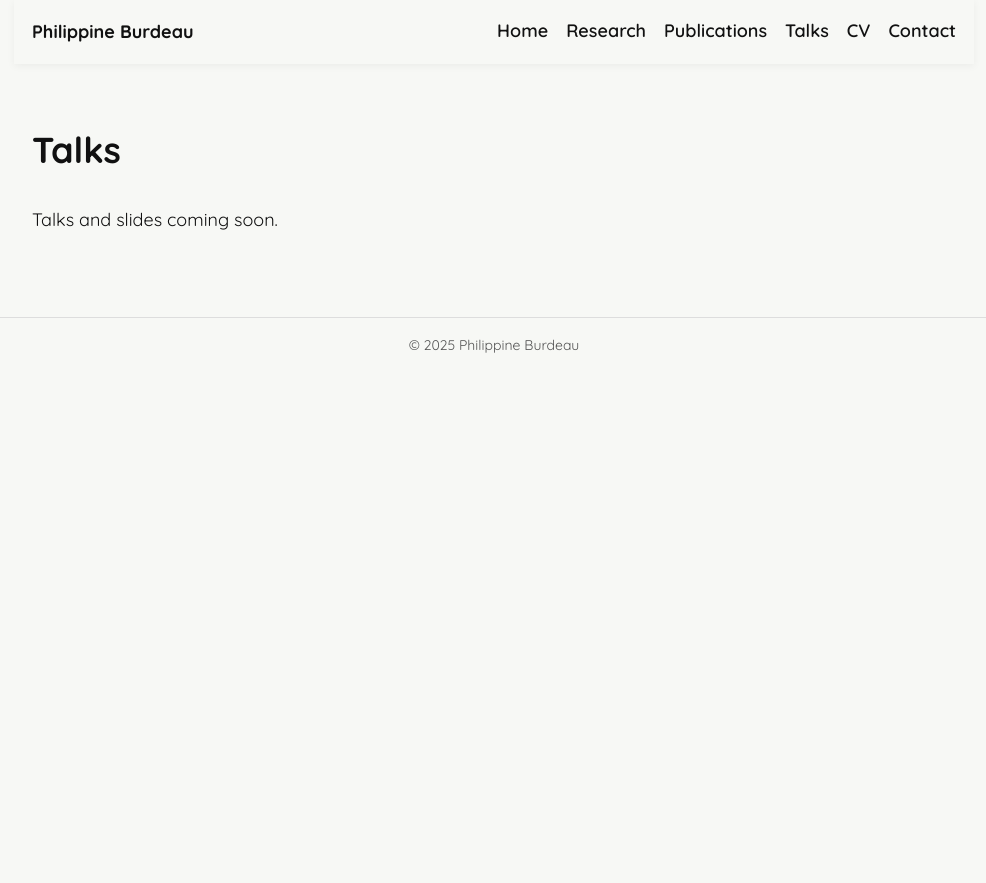
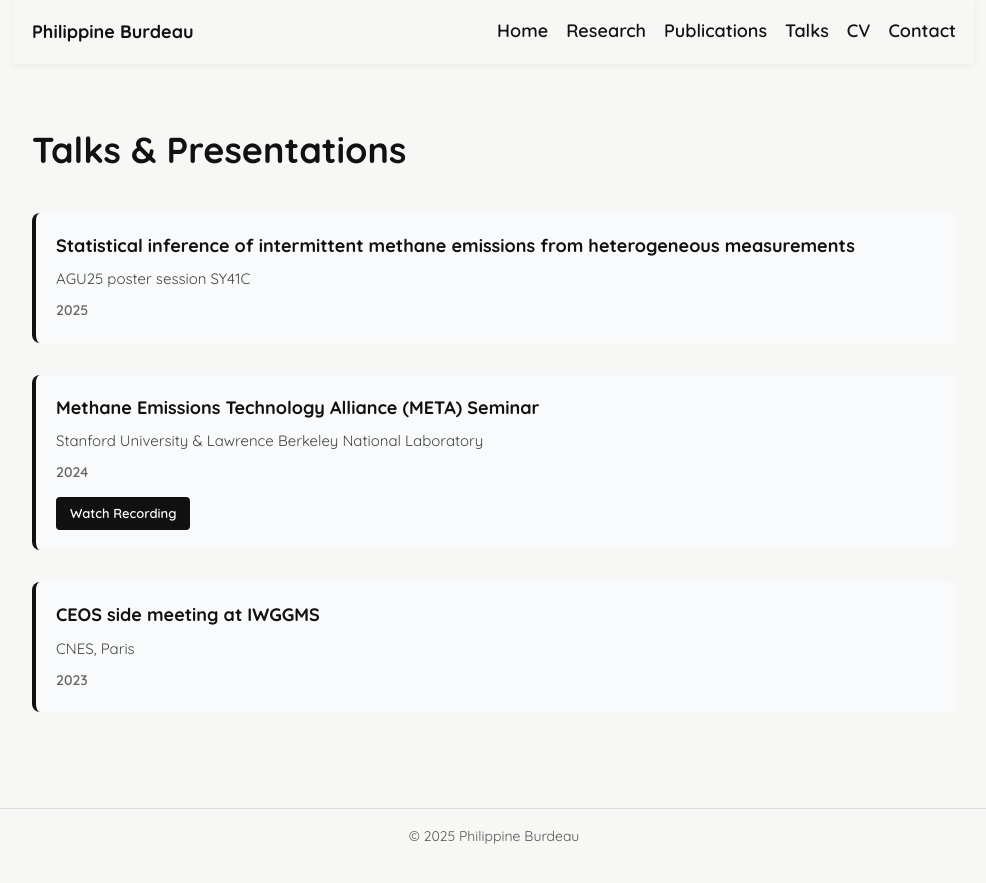
Before and after one commit to pburdeau/pburdeau.github.io, a Jekyll site: the page built from talks.md, in a window 1280 px wide. Shown: the top 883 px of the page, without its empty margins (146-1132 px from the left). Built offline with Jekyll 4.4.1, drawn with Linux system fonts in a browser that asks for light colours.

Commit message:
Enhance talks page with styles and content
Added styles and structured content for talks and presentations.

```diff
--- a/talks.md
+++ b/talks.md
@@ -4,5 +4,105 @@ title: "Talks"
 permalink: /talks/
 ---
 
-<h1>Talks</h1>
-<p>Talks and slides coming soon.</p>
+<style>
+.talk {
+    margin: 32px 0;
+    padding: 20px;
+    background: #f9fafb;
+    border-radius: 8px;
+    border-left: 4px solid var(--ink);
+}
+
+.talk-title {
+    font-size: 18px;
+    font-weight: 700;
+    color: var(--ink);
+    margin: 0 0 8px;
+    line-height: 1.4;
+}
+
+.talk-event {
+    font-size: 15px;
+    color: #444;
+    margin: 8px 0;
+}
+
+.talk-year {
+    font-size: 14px;
+    color: #666;
+    font-weight: 600;
+}
+
+.talk-links {
+    display: flex;
+    gap: 10px;
+    flex-wrap: wrap;
+    margin-top: 12px;
+}
+
+.talk-link {
+    display: inline-block;
+    padding: 6px 14px;
+    background: var(--ink);
+    color: white;
+    text-decoration: none;
+    border-radius: 4px;
+    font-size: 13px;
+    font-weight: 600;
+    transition: transform 0.2s ease, box-shadow 0.2s ease;
+}
+
+.talk-link:hover {
+    transform: translateY(-2px);
+    box-shadow: 0 4px 12px rgba(0, 0, 0, 0.15);
+}
+
+@media (max-width: 768px) {
+    .talk {
+        padding: 16px;
+    }
+
+    .talk-title {
+        font-size: 16px;
+    }
+
+    .talk-links {
+        flex-direction: column;
+    }
+}
+</style>
+
+<h1>Talks & Presentations</h1>
+
+<div class="talk">
+    <div class="talk-title">
+        Statistical inference of intermittent methane emissions from heterogeneous measurements
+    </div>
+    <div class="talk-event">
+        AGU25 poster session SY41C
+    </div>
+    <div class="talk-year">2025</div>
+</div>
+
+<div class="talk">
+    <div class="talk-title">
+        Methane Emissions Technology Alliance (META) Seminar
+    </div>
+    <div class="talk-event">
+        Stanford University & Lawrence Berkeley National Laboratory
+    </div>
+    <div class="talk-year">2024</div>
+    <div class="talk-links">
+        <a href="https://youtu.be/As634h4lr3k" class="talk-link" target="_blank" rel="noopener">Watch Recording</a>
+    </div>
+</div>
+
+<div class="talk">
+    <div class="talk-title">
+        CEOS side meeting at IWGGMS
+    </div>
+    <div class="talk-event">
+        CNES, Paris
+    </div>
+    <div class="talk-year">2023</div>
+</div>
```
